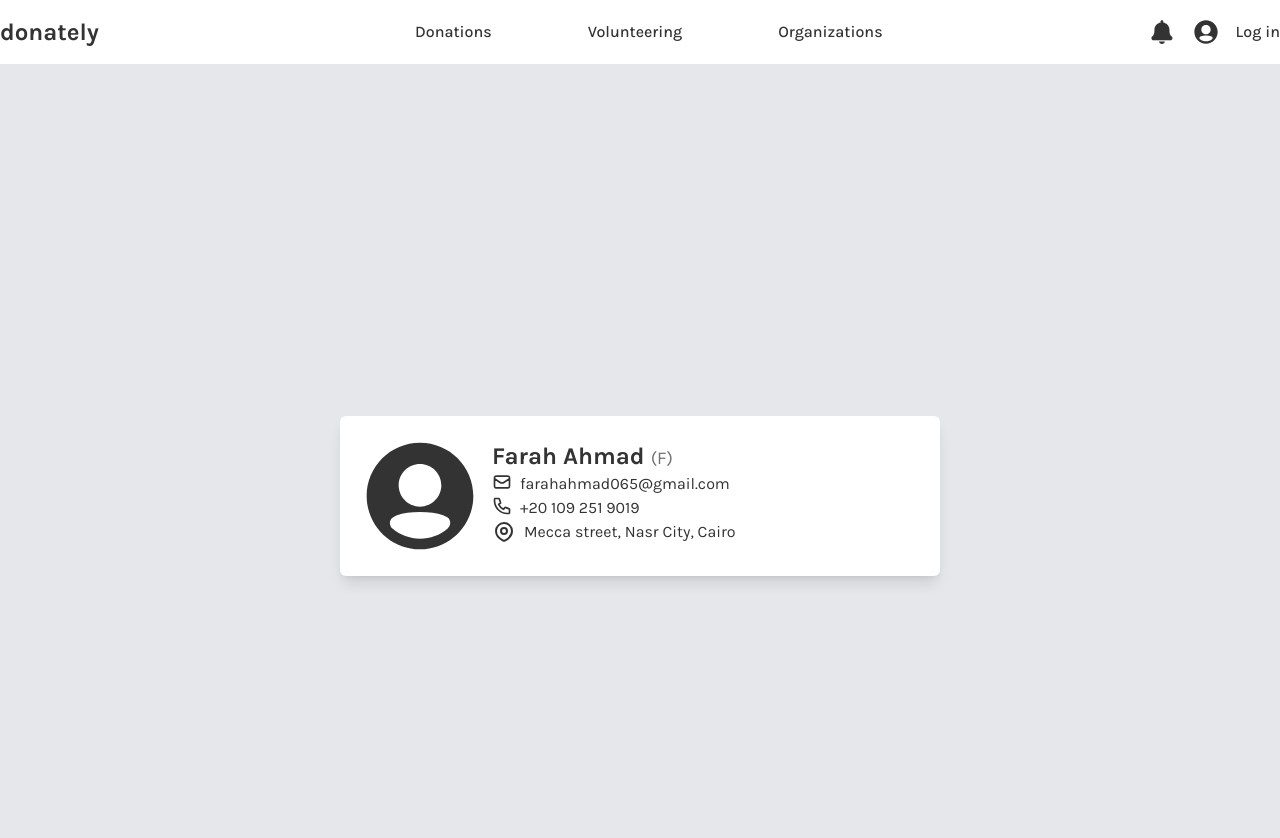
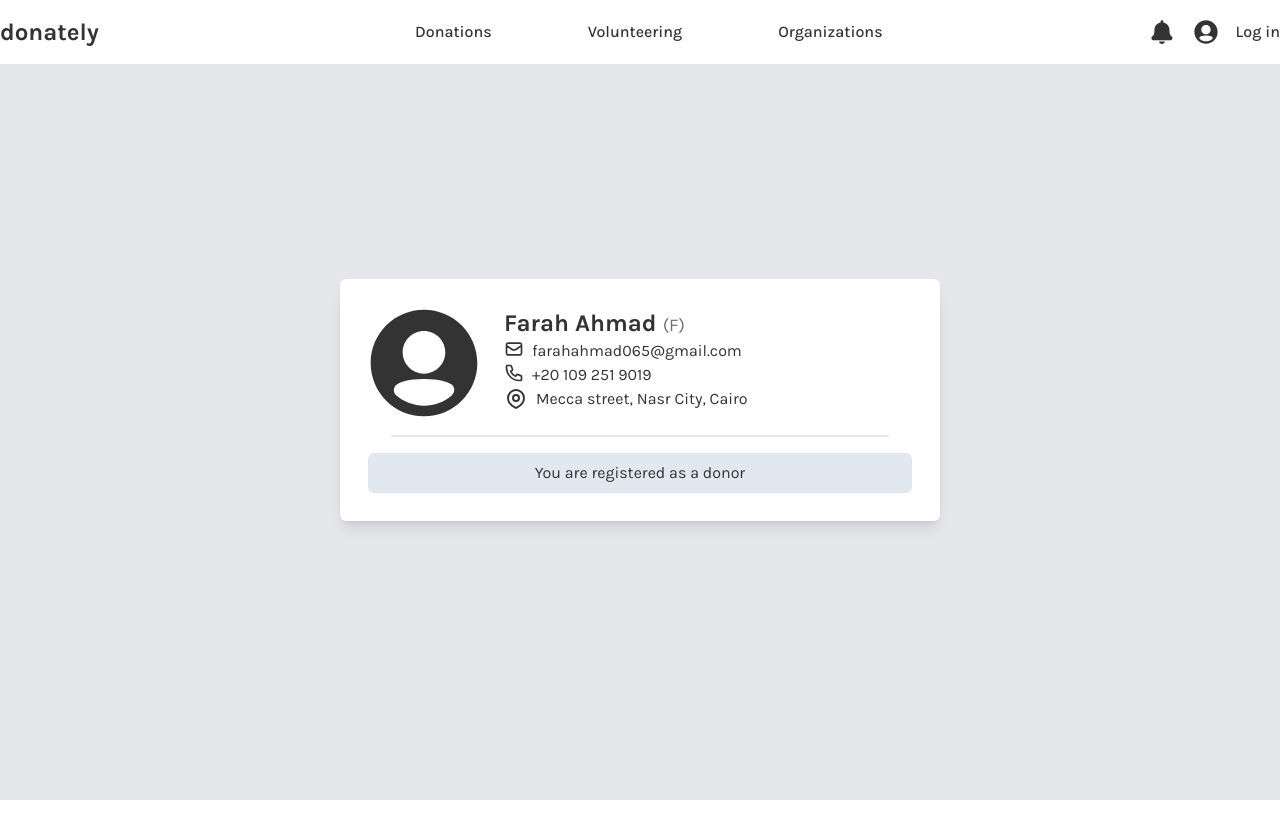
Before and after one commit to salmarashad/Donately, a React (Create React App) app in the folder ch-and-co-m2/: page / in a window 1280 px wide. Both pictures are taken after a click on the icon 1205 px from the left and 32 px from the top of the page. Shown: the top 838 px of the page. After the commit the page ends 800 px from the top, so only its background shows below. Built offline with nearby package versions, Linux system fonts and the light colour scheme.

Commit message:
finished profile (aside from google pin)

```diff
--- a/ch-and-co-m2/src/App.js
+++ b/ch-and-co-m2/src/App.js
@@ -11,6 +11,7 @@ import UserRegistration from './Components/UserRegistration';
 function App() {
   const [page, setPage] = useState("donations");
   const [isLoggedin, setIsLoggedin] = useState(false);
+  const [userType, setUserType] = useState("donor");
   return (
 		<div className="h-screen font-karla text-farahblack">
 			<NavbarComponent setPage={setPage} isLoggedin = {isLoggedin} setIsLoggedin={setIsLoggedin} />
@@ -22,7 +23,7 @@ function App() {
 				{page === "registration" && <Registration setPage={setPage} />}
 				{page === "organizationRegistration" && <OrganizationRegistration setPage={setPage} />}
 				{page === "userRegistration" && <UserRegistration setPage={setPage} />}
-				{page === "profile" && <Profile />}
+				{page === "profile" && <Profile userType={userType} />}
 				{page == "login" && <Login setIsLoggedin={setIsLoggedin} setPage={setPage}/>}
 			</div>
 		</div>
--- a/ch-and-co-m2/src/Components/Profile.js
+++ b/ch-and-co-m2/src/Components/Profile.js
@@ -3,13 +3,13 @@ import {ReactComponent as MailSVG} from '../SVGs/mail.svg';
 import {ReactComponent as PhoneSVG} from '../SVGs/phone.svg';
 import {ReactComponent as LocationSVG} from '../SVGs/location.svg';
 
-function Profile() {
+function Profile(props) {
     return (
-        <div className="w-full h-screen flex justify-center items-center -mb-8">
-            <div className="h-max-content w-[600px] bg-white rounded-md shadow-lg flex flex-col p-4">
-                <div className="flex gap-2">
-                    <ProfileSVG className="h-32 w-32" />
-                    <div className="flex flex-col pt-2">
+        <div className="w-full h-screen flex justify-center items-center -mb-8 -mt-24">
+            <div className="h-max-content w-[600px] bg-white rounded-md shadow-lg flex flex-col p-7 gap-4">
+                <div className="flex gap-6">
+                    <ProfileSVG className="h-32 w-32 -m-2" />
+                    <div className="flex flex-col">
                         <h1 className="font-bold text-2xl">Farah Ahmad <span className="text-farahgray font-normal text-lg">(F)</span></h1>
                         <div className="flex gap-2">
                             <MailSVG className="h-5 w-5" />
@@ -25,8 +25,23 @@ function Profile() {
                         </div>
                     </div>
                 </div>
-                <div>
-
+                <hr className="border-t-2 w-11/12 mx-auto" />
+                <div className="flex flex-col gap-4 items-center">
+                    <div className="bg-slate-200 rounded-md text-center py-2 w-full">
+                        <h3>You are registered as a {props.userType === "teacher" ? "teacher" :
+                                                     props.userType === "doctor" ? "doctor" : "donor"}</h3>
+                    </div>
+                    {props.userType === "teacher" && <div>
+                        <h3 className="text-center">You teach <span className="font-semibold italic">Computer Science</span>.
+                        You can privately tutor <span className="font-semibold italic">10</span> students.</h3>
+                    </div>}
+                    {props.userType === "doctor" && <div>
+                        <h3 className="text-center">You specialise in <span className="font-semibold italic">dermatology</span>.
+                        You can take <span className="font-semibold italic">5</span> pro-bono visits per week.</h3>
+                    </div>}
+                    {props.userType === "doctor" && <div>
+                        <h3 className="text-center">Clinic location:</h3>
+                    </div>}
                 </div>
             </div>
         </div>
```
